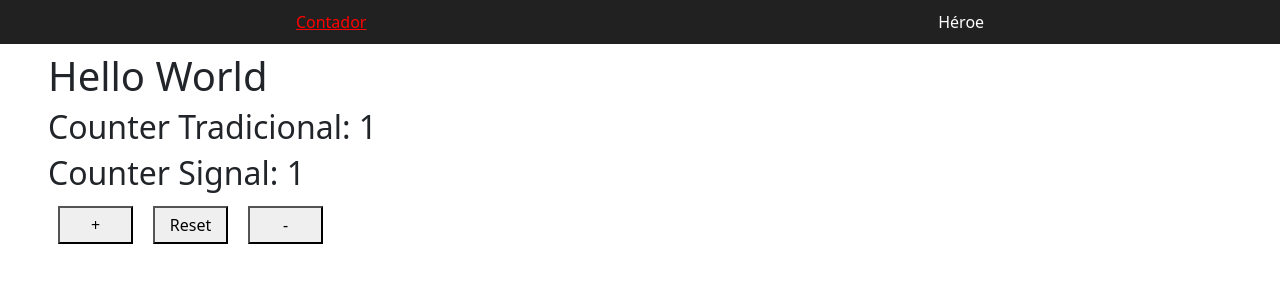
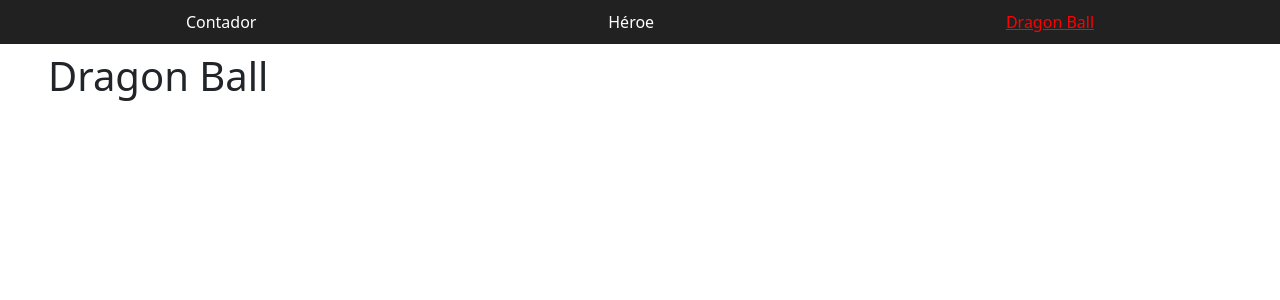
Before and after one commit to RicardoDev7/Bases-Angular, an Angular app: page /dragonball in a window 1280 px wide. Before the commit this address led to /. Shown: the top 300 px of the page. Built offline with nearby package versions, Linux system fonts and the light colour scheme.

Commit message:
feat: agregar nuevo componente

```diff
--- a/src/app/app.routes.ts
+++ b/src/app/app.routes.ts
@@ -1,6 +1,7 @@
 import { Routes } from '@angular/router';
 import { Counter } from './pages/counter/counter';
 import { Hero } from './pages/hero/hero';
+import { DragonBall } from './pages/dragon-ball/dragon-ball';
 
 export const routes: Routes = [
   {
@@ -12,6 +13,10 @@
     component: Hero
   },
   {
+    path: 'dragonball',
+    component: DragonBall
+  },
+  {
     path: '**',
     redirectTo: ''
   }
--- a/src/app/components/shared/navbar/navbar.html
+++ b/src/app/components/shared/navbar/navbar.html
@@ -3,4 +3,6 @@
   [routerLinkActiveOptions]="{exact: true}">Contador</a>
   <a [routerLink]="['/hero']" [routerLinkActive]="'active'"
   [routerLinkActiveOptions]="{exact: true}">Héroe</a>
+  <a [routerLink]="['/dragonball']" [routerLinkActive]="'active'"
+  [routerLinkActiveOptions]="{exact: true}">Dragon Ball</a>
 </nav>
--- /dev/null
+++ b/src/app/pages/dragon-ball/dragon-ball.html
@@ -0,0 +1 @@
+<h1>Dragon Ball</h1>
```
Also changed, not shown: src/app/pages/dragon-ball/dragon-ball.ts (added, +9 -0 lines).
